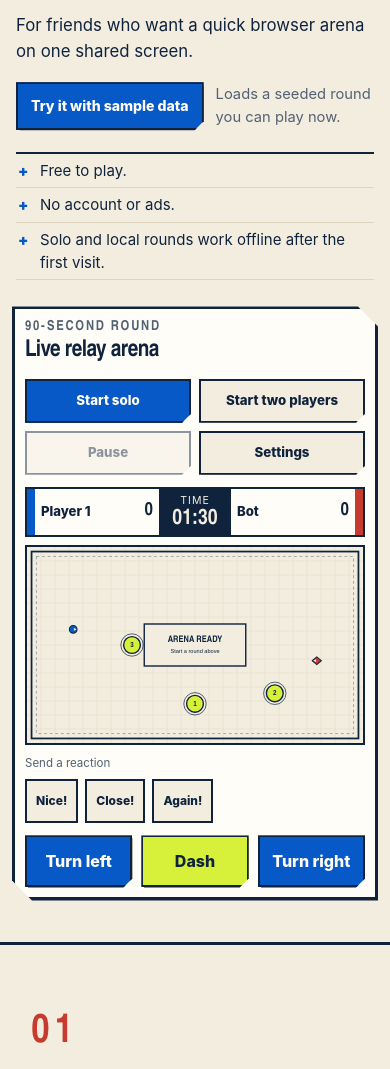
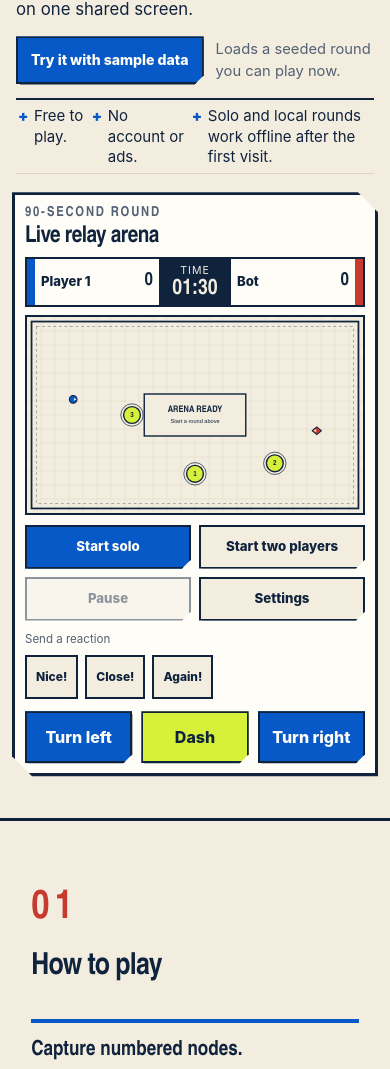
Before and after one commit to B-Divyesh/sf-linebreak-clash, a website built with Vite: page index.html in a window 390 px wide. Shown: the part 262-1331 px from the top of the page. Built offline with nearby package versions, Linux system fonts and the light colour scheme.

Commit message:
Show the arena above the phone fold

```diff
--- a/public/sw.js
+++ b/public/sw.js
@@ -1,4 +1,4 @@
-const CACHE_NAME = 'linebreak-clash-v4';
+const CACHE_NAME = 'linebreak-clash-v5';
 const SHELL = ['/', '/demo/', '/privacy/', '/terms/', '/404.html', '/favicon.svg', '/og-image.png'];
 
 self.addEventListener('install', (event) => {
--- a/src/styles.css
+++ b/src/styles.css
@@ -256,7 +256,7 @@ dialog::backdrop { background: rgba(16, 35, 61, .75); }
   .site-header { min-height: 60px; padding-inline: 16px; }
   .site-header nav { gap: 14px; }
   .site-header nav a { font-size: .9rem; }
-  .first-screen { min-height: auto; padding: 24px 12px 42px; gap: 26px; }
+  .first-screen { min-height: auto; padding: 18px 12px 42px; gap: 18px; }
   .intro-panel { display: block; padding-inline: 4px; }
   h1 { font-size: clamp(2.45rem, 12vw, 3.6rem); }
   .audience { margin-bottom: 18px; }
@@ -264,9 +264,15 @@ dialog::backdrop { background: rgba(16, 35, 61, .75); }
   .primary-choice .button { font-size: .88rem; padding-inline: 13px; }
   .plain-facts { display: grid; grid-template-columns: 1fr; }
   .plain-facts li { padding-block: 5px; }
-  .game-stage { padding: 10px; box-shadow: 5px 5px 0 var(--ink); }
-  .stage-heading { display: grid; }
-  .stage-actions { justify-content: start; }
+  .game-stage { display: flex; flex-direction: column; padding: 10px; box-shadow: 5px 5px 0 var(--ink); }
+  .stage-heading { display: contents; }
+  .stage-heading > div:first-child { order: 0; margin-bottom: 8px; }
+  .scoreboard { order: 1; }
+  .arena-wrap { order: 2; }
+  .stage-actions { order: 3; justify-content: start; margin-top: 10px; }
+  .controls-and-pings { order: 4; }
+  .touch-controls { order: 5; }
+  .touch-p2 { order: 6; }
   .stage-actions .compact { flex: 1 1 135px; }
   .scoreboard { grid-template-columns: 1fr auto 1fr; }
   .fps { display: none; }
@@ -291,6 +297,12 @@ dialog::backdrop { background: rgba(16, 35, 61, .75); }
   .wordmark { font-size: 16px; }
   .site-header nav a { font-size: .8rem; }
   .site-header nav { gap: 10px; }
+  h1 { font-size: 2.25rem; }
+  .intro-panel .product-label { margin-bottom: 6px; }
+  .audience { margin-bottom: 14px; }
+  .primary-choice { margin-bottom: 14px; }
+  .plain-facts { grid-template-columns: .7fr .95fr 1.75fr; }
+  .plain-facts li { padding: 6px 4px 6px 18px; line-height: 1.35; }
   .stage-actions .icon-button { flex: 1; }
   .score { padding-inline: 6px; }
   .score strong { font-size: 1.15rem; }
```
Also changed, not shown: tests/e2e/game.spec.ts (+7 -1 lines).
